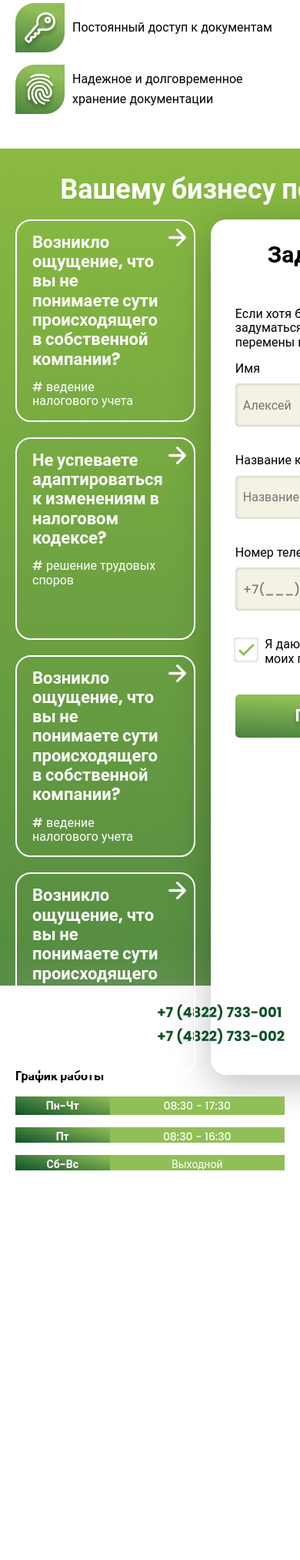
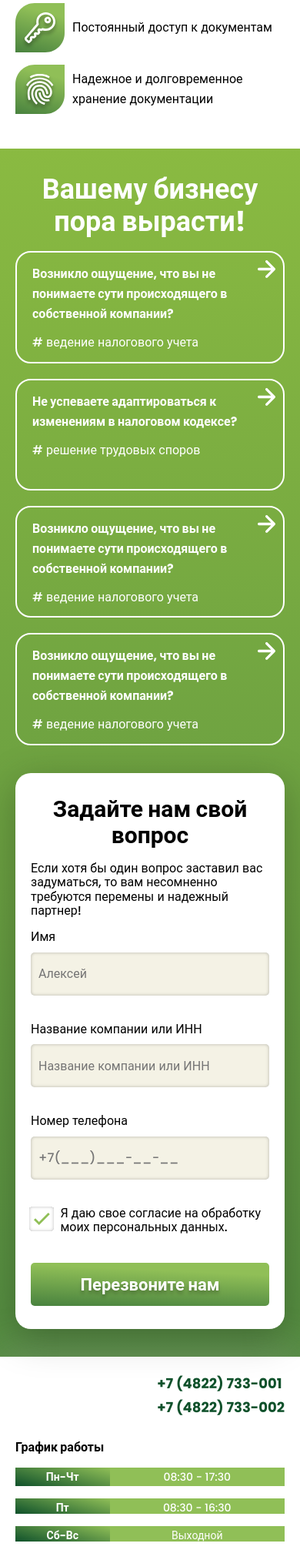
Before and after one commit to honeydrums/razvitie-consulting, a PHP site: page / in a window 390 px wide; the page is wider, and only the part inside the window is pictured. Shown: the part 1860-3886 px from the top of that part at 77% size. Before the commit the page ends 3380 px from the top of that part, so only its background shows below. Run offline with PHP 8.4, Linux system fonts and the light colour scheme.

Commit message:
Update style.css
update form and ask block

```diff
--- a/css/style.css
+++ b/css/style.css
@@ -1113,6 +1113,8 @@ body {
 	}
 }
 
+/* media q */
+
 @media (max-width: 1200px) {
 	.ask-block {
 		padding: 0 20px 36px;
@@ -1123,7 +1125,11 @@ body {
 @media (max-width: 860px) {
 	.ask-block__title {
 		padding: 32px 20px 18px;
-	}
+    }
+    .ask-block__questions-brick p {
+        font-size: 16px;
+        line-height: 26px;
+    }
 }
 
 
@@ -1238,7 +1244,7 @@ body {
 		grid-template-columns: auto;
 	}
 	.ask-block__callback-form {
-		height: auto;
+		height: fit-content;
 		padding-top: 29px;
 		-webkit-box-pack: start;
 		-ms-flex-pack: start;
@@ -1250,6 +1256,31 @@ body {
 	.ask-block__callback-form p {
 		margin-bottom: 16px;
 	}
+}
+
+@media (max-width: 860px) {
+    .ask-block__callback-form {
+        width: 350px;
+        margin: 0;
+        padding: 16px 20px 43px;
+    }
+}
+
+@media (max-width: 680px) {
+    .ask-block__wrapper {
+        max-height: none;
+    }
+    .ask-block {
+        display: flex;
+        flex-direction: column;
+    }
+    .ask-block__questions-wrapper {
+        margin-bottom: 36px;
+    }
+    .ask-block__callback-form {
+        width: 100%;
+        padding: 30px 20px;
+    }
 }
 
 
@@ -1538,7 +1569,8 @@ body {
 	.main-footer__work-hours {
 		-ms-grid-columns: auto;
 		grid-template-columns: auto;
-		margin: 0 auto;
+        margin: 0 auto;
+        max-width: none;
 	}
 	.main-header__work-hours-title {
 		display: inline-block;
```
